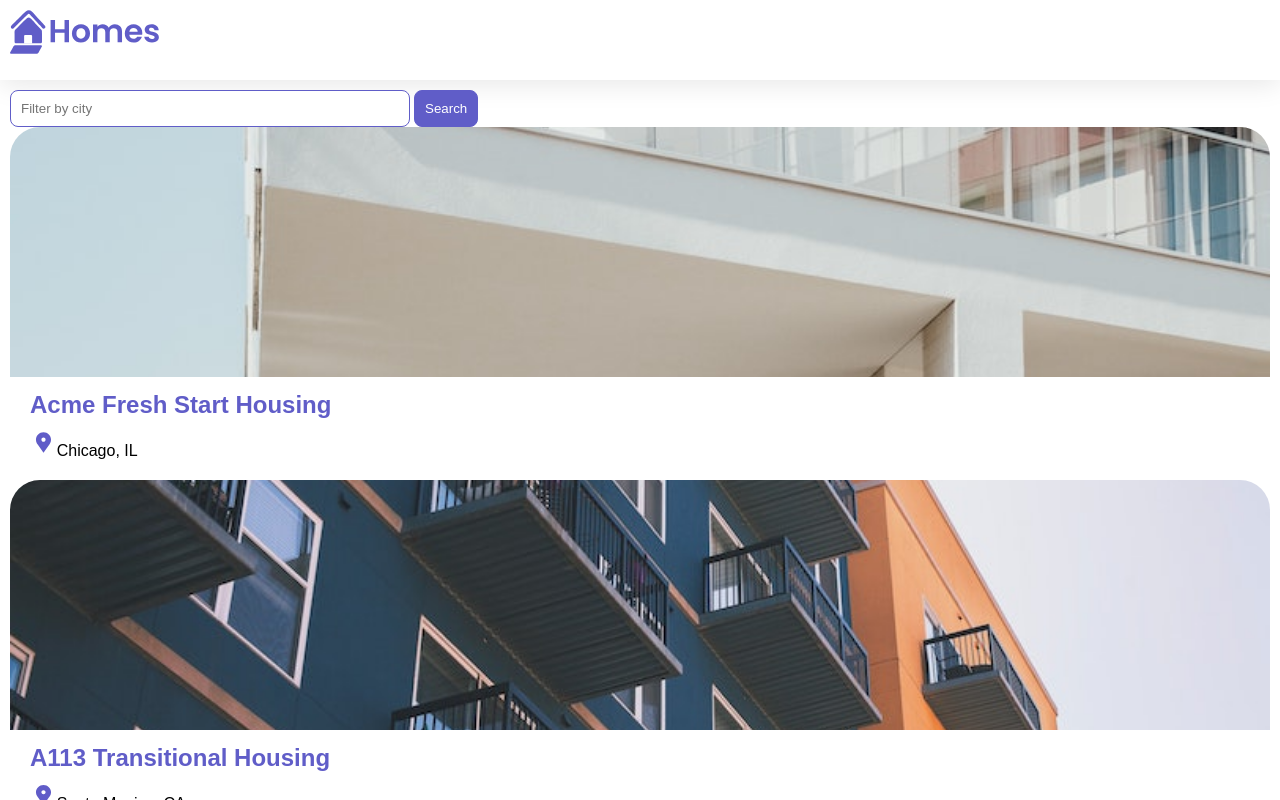
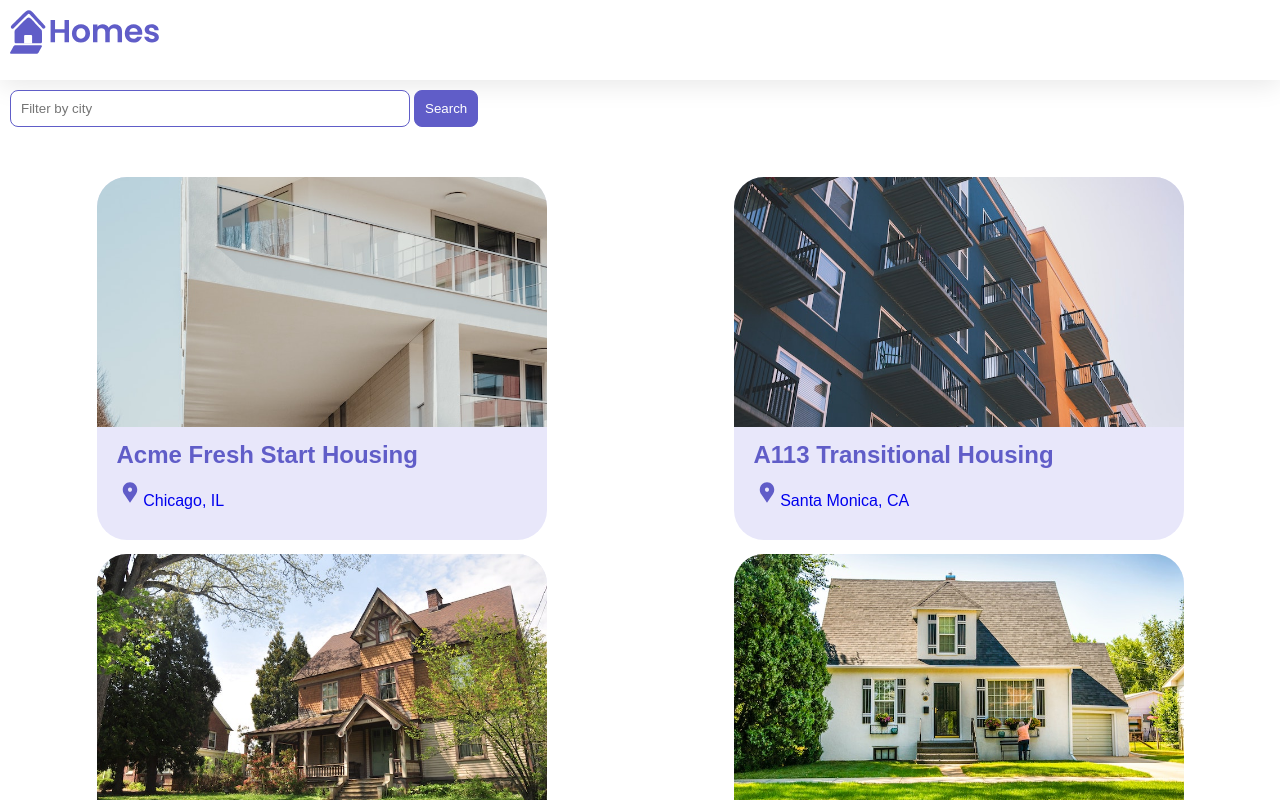
Before and after one commit to reiggrau/angular-project, an Angular app: page / in a window 1280 px wide. Shown: the top 800 px of the page. Built offline with nearby package versions, Linux system fonts and the light colour scheme.

Commit message:
Implemented Angular service to retrieve data

```diff
--- a/src/app/home/home.component.ts
+++ b/src/app/home/home.component.ts
@@ -1,8 +1,8 @@
-import { Component } from '@angular/core';
+import { Component, inject } from '@angular/core'; // 'inject' is used to retrieve data
 import { CommonModule } from '@angular/common';
 import { HousingLocationComponent } from '../housing-location/housing-location.component';
 import { HousingLocation } from '../housing-location';
-
+import { HousingService } from '../housing.service'; // Housing data to retrieve
 @Component({
   selector: 'app-home',
   standalone: true,
@@ -13,7 +13,9 @@ import { HousingLocation } from '../housing-location';
         <input type="text" placeholder="Filter by city" />
         <button class="primary" type="button">Search</button>
       </form>
-      <app-housing-location *ngFor="let housingLocation of housingLocationList" [housingLocation]="housingLocation"></app-housing-location>
+      <section class='results'>
+        <app-housing-location *ngFor="let housingLocation of housingLocationList" [housingLocation]="housingLocation"></app-housing-location>
+      </section>
     </section>
   `,
   styles: `
@@ -21,7 +23,7 @@ import { HousingLocation } from '../housing-location';
       display: grid;
       column-gap: 14px;
       row-gap: 14px;
-      grid-template-columns: repeat(auto-fill, minmax(400px, 400px));
+      grid-template-columns: repeat(auto-fill, minmax(300px, 450px));
       margin-top: 50px;
       justify-content: space-around;
     }
@@ -69,106 +71,11 @@ import { HousingLocation } from '../housing-location';
   `
 })
 export class HomeComponent {
-  housingLocationList: HousingLocation[] = [
-    {
-      id: 0,
-      name: 'Acme Fresh Start Housing',
-      city: 'Chicago',
-      state: 'IL',
-      photo: 'assets/bernard-hermant-CLKGGwIBTaY-unsplash.jpg',
-      availableUnits: 4,
-      wifi: true,
-      laundry: true
-    },
-    {
-      id: 1,
-      name: 'A113 Transitional Housing',
-      city: 'Santa Monica',
-      state: 'CA',
-      photo: 'assets/brandon-griggs-wR11KBaB86U-unsplash.jpg',
-      availableUnits: 0,
-      wifi: false,
-      laundry: true
-    },
-    {
-      id: 2,
-      name: 'Warm Beds Housing Support',
-      city: 'Juneau',
-      state: 'AK',
-      photo: 'assets/i-do-nothing-but-love-lAyXdl1-Wmc-unsplash.jpg',
-      availableUnits: 1,
-      wifi: false,
-      laundry: false
-    },
-    {
-      id: 3,
-      name: 'Homesteady Housing',
-      city: 'Chicago',
-      state: 'IL',
-      photo: 'assets/ian-macdonald-W8z6aiwfi1E-unsplash.jpg',
-      availableUnits: 1,
-      wifi: true,
-      laundry: false
-    },
-    {
-      id: 4,
-      name: 'Happy Homes Group',
-      city: 'Gary',
-      state: 'IN',
-      photo: 'assets/krzysztof-hepner-978RAXoXnH4-unsplash.jpg',
-      availableUnits: 1,
-      wifi: true,
-      laundry: false
-    },
-    {
-      id: 5,
-      name: 'Hopeful Apartment Group',
-      city: 'Oakland',
-      state: 'CA',
-      photo: 'assets/r-architecture-JvQ0Q5IkeMM-unsplash.jpg',
-      availableUnits: 2,
-      wifi: true,
-      laundry: true
-    },
-    {
-      id: 6,
-      name: 'Seriously Safe Towns',
-      city: 'Oakland',
-      state: 'CA',
-      photo: 'assets/phil-hearing-IYfp2Ixe9nM-unsplash.jpg',
-      availableUnits: 5,
-      wifi: true,
-      laundry: true
-    },
-    {
-      id: 7,
-      name: 'Hopeful Housing Solutions',
-      city: 'Oakland',
-      state: 'CA',
-      photo: 'assets/r-architecture-GGupkreKwxA-unsplash.jpg',
-      availableUnits: 2,
-      wifi: true,
-      laundry: true
-    },
-    {
-      id: 8,
-      name: 'Seriously Safe Towns',
-      city: 'Oakland',
-      state: 'CA',
-      photo: 'assets/saru-robert-9rP3mxf8qWI-unsplash.jpg',
-      availableUnits: 10,
-      wifi: false,
-      laundry: false
-    },
-    {
-      id: 9,
-      name: 'Capital Safe Towns',
-      city: 'Portland',
-      state: 'OR',
-      photo: 'assets/webaliser-_TPTXZd9mOo-unsplash.jpg',
-      availableUnits: 6,
-      wifi: true,
-      laundry: true
-    }
-  ];
+  housingLocationList: HousingLocation[] = [];
+
+  housingService: HousingService = inject(HousingService);
+
+  constructor() {
+    this.housingLocationList = this.housingService.getAllHousingLocations();
+  }
 }
--- a/src/app/housing-location/housing-location.component.ts
+++ b/src/app/housing-location/housing-location.component.ts
@@ -7,17 +7,26 @@ import { HousingLocation } from '../housing-location';
   standalone: true,
   imports: [CommonModule],
   template: `
-    <section>
-      <img class='listing-photo' [src]='housingLocation.photo' alt='Exterior photo of {{housingLocation.name}}'/>
-      <h2 class='listing-heading'>{{housingLocation.name}}</h2>
-      <p class='listing-location'>{{housingLocation.city}}, {{housingLocation.state}}</p>
-    </section>
+    <a href='/' target='_blank'>
+      <div class='listing'>
+        <img class='listing-photo' [src]='housingLocation.photo' alt='Exterior photo of {{housingLocation.name}}'/>
+        <h2 class='listing-heading'>{{housingLocation.name}}</h2>
+        <p class='listing-location'>{{housingLocation.city}}, {{housingLocation.state}}</p>
+      </div>
+    </a>
   `,
   styles: `
+    a {
+      text-decoration: none;
+    }
     .listing {
       background: var(--accent-color);
       border-radius: 30px;
-      padding-bottom: 30px;
+      padding-bottom: 10px;
+      transition: all 0.1s ease-in-out;
+    }
+    .listing:hover {
+      scale: 105%;
     }
     .listing-heading {
       color: var(--primary-color);
--- /dev/null
+++ b/src/app/housing.service.ts
@@ -0,0 +1,120 @@
+import { Injectable } from '@angular/core';
+import { HousingLocation } from './housing-location';
+
+@Injectable({
+  providedIn: 'root'
+})
+export class HousingService {
+  protected housingLocationList: HousingLocation[] = [
+    {
+      id: 0,
+      name: 'Acme Fresh Start Housing',
+      city: 'Chicago',
+      state: 'IL',
+      photo: 'assets/bernard-hermant-CLKGGwIBTaY-unsplash.jpg',
+      availableUnits: 4,
+      wifi: true,
+      laundry: true
+    },
+    {
+      id: 1,
+      name: 'A113 Transitional Housing',
+      city: 'Santa Monica',
+      state: 'CA',
+      photo: 'assets/brandon-griggs-wR11KBaB86U-unsplash.jpg',
+      availableUnits: 0,
+      wifi: false,
+      laundry: true
+    },
+    {
+      id: 2,
+      name: 'Warm Beds Housing Support',
+      city: 'Juneau',
+      state: 'AK',
+      photo: 'assets/i-do-nothing-but-love-lAyXdl1-Wmc-unsplash.jpg',
+      availableUnits: 1,
+      wifi: false,
+      laundry: false
+    },
+    {
+      id: 3,
+      name: 'Homesteady Housing',
+      city: 'Chicago',
+      state: 'IL',
+      photo: 'assets/ian-macdonald-W8z6aiwfi1E-unsplash.jpg',
+      availableUnits: 1,
+      wifi: true,
+      laundry: false
+    },
+    {
+      id: 4,
+      name: 'Happy Homes Group',
+      city: 'Gary',
+      state: 'IN',
+      photo: 'assets/krzysztof-hepner-978RAXoXnH4-unsplash.jpg',
+      availableUnits: 1,
+      wifi: true,
+      laundry: false
+    },
+    {
+      id: 5,
+      name: 'Hopeful Apartment Group',
+      city: 'Oakland',
+      state: 'CA',
+      photo: 'assets/r-architecture-JvQ0Q5IkeMM-unsplash.jpg',
+      availableUnits: 2,
+      wifi: true,
+      laundry: true
+    },
+    {
+      id: 6,
+      name: 'Seriously Safe Towns',
+      city: 'Oakland',
+      state: 'CA',
+      photo: 'assets/phil-hearing-IYfp2Ixe9nM-unsplash.jpg',
+      availableUnits: 5,
+      wifi: true,
+      laundry: true
+    },
+    {
+      id: 7,
+      name: 'Hopeful Housing Solutions',
+      city: 'Oakland',
+      state: 'CA',
+      photo: 'assets/r-architecture-GGupkreKwxA-unsplash.jpg',
+      availableUnits: 2,
+      wifi: true,
+      laundry: true
+    },
+    {
+      id: 8,
+      name: 'Seriously Safe Towns',
+      city: 'Oakland',
+      state: 'CA',
+      photo: 'assets/saru-robert-9rP3mxf8qWI-unsplash.jpg',
+      availableUnits: 10,
+      wifi: false,
+      laundry: false
+    },
+    {
+      id: 9,
+      name: 'Capital Safe Towns',
+      city: 'Portland',
+      state: 'OR',
+      photo: 'assets/webaliser-_TPTXZd9mOo-unsplash.jpg',
+      availableUnits: 6,
+      wifi: true,
+      laundry: true
+    }
+  ];
+
+  constructor() { }
+
+  getAllHousingLocations() : HousingLocation[] {
+    return this.housingLocationList;
+  }
+
+  getHousingLocationById(id: Number) : HousingLocation | undefined {
+    return this.housingLocationList.find(housingLocation => housingLocation.id === id);
+  }
+}
```
Also changed, not shown: 1 other file (tests, documents, lock files or other folders).
